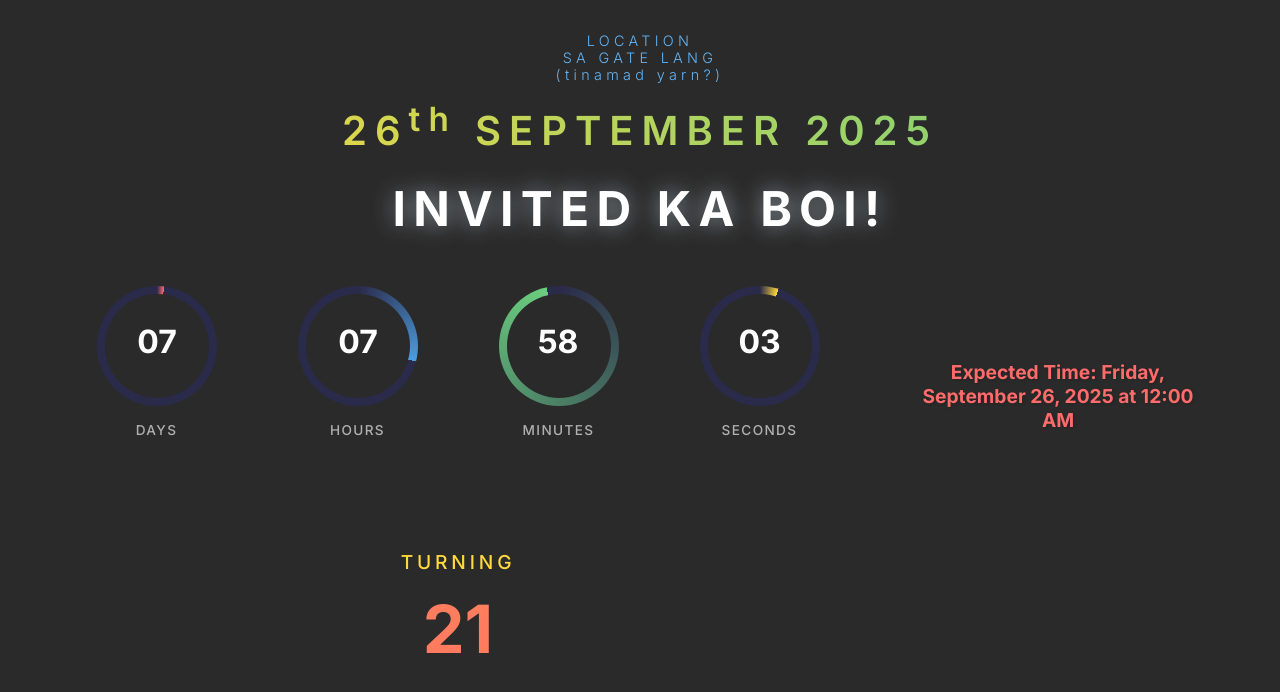
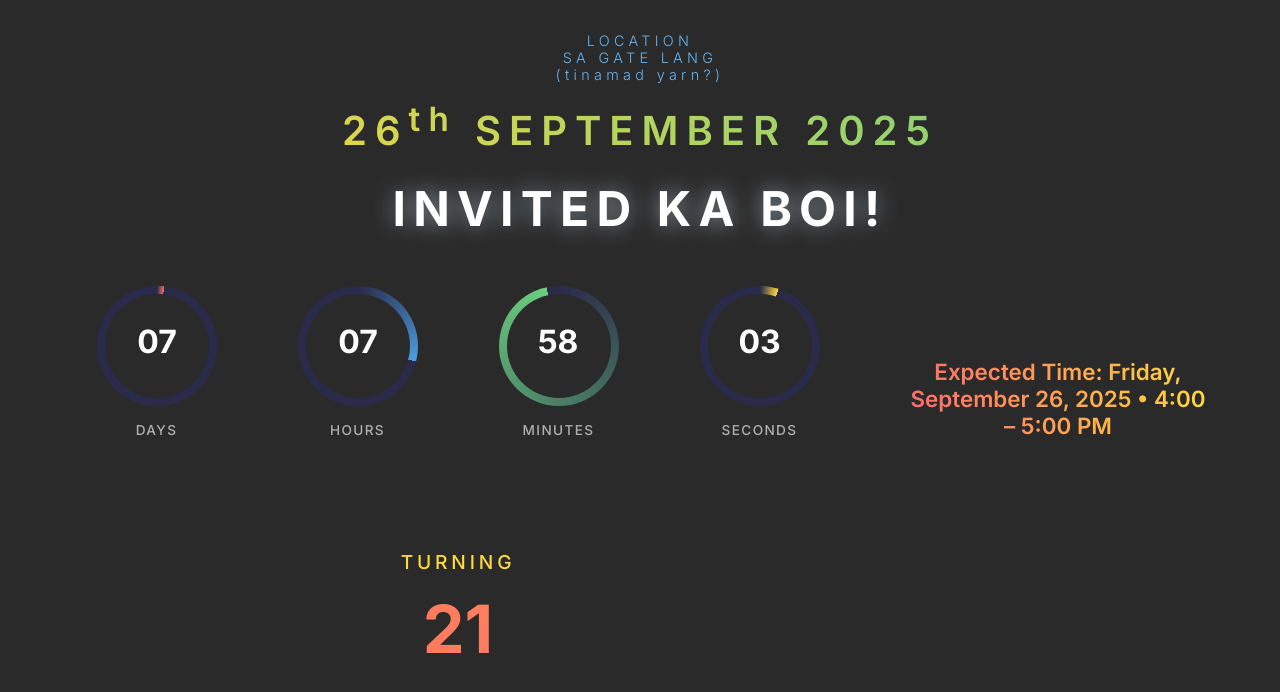
Before and after one commit to rexvel11/KATAMARAN, a plain HTML site: page index.html in a window 1280 px wide. Drawn offline with Linux system fonts and the light colour scheme.

Commit message:
add expect time

```diff
--- a/script.js
+++ b/script.js
@@ -63,16 +63,16 @@ document.addEventListener("DOMContentLoaded", function () {
   setInterval(updateCountdown, 1000);
 });
 
-// Expected Time display
-const target = new Date("2025-09-26T00:00:00");
-const options = {
+// Expected Time display (static 4–5 PM event window)
+const targetDay = new Date("2025-09-26T16:00:00");
+const optionsDay = {
   weekday: "long",
   year: "numeric",
   month: "long",
   day: "numeric",
-  hour: "numeric",
-  minute: "2-digit",
-  hour12: true,
 };
+
 document.getElementById("expectedTime").textContent =
-  "Expected Time: " + target.toLocaleString("en-US", options);
+  "Expected Time: " +
+  targetDay.toLocaleDateString("en-US", optionsDay) +
+  " • 4:00 – 5:00 PM";
--- a/styles.css
+++ b/styles.css
@@ -151,21 +151,21 @@ body {
   background-clip: text;
   animation: pulse 1.5s ease-in-out infinite alternate;
 }
-
 .expected-time {
-  margin-top: 20px;
-  font-size: 1.2rem;
-  font-weight: bold;
+  margin-top: 25px;
+  font-size: 1.4rem;
+  font-weight: 600;
   text-align: center;
-  color: #ff6b6b;
-  text-shadow: 1px 1px 3px rgba(0, 0, 0, 0.2);
+  background: linear-gradient(90deg, #ff6b6b, #ffd93d);
+  -webkit-background-clip: text;
+  -webkit-text-fill-color: transparent;
   animation: fadeIn 1s ease-in-out;
 }
 
 @keyframes fadeIn {
   from {
     opacity: 0;
-    transform: translateY(10px);
+    transform: translateY(15px);
   }
   to {
     opacity: 1;
```
